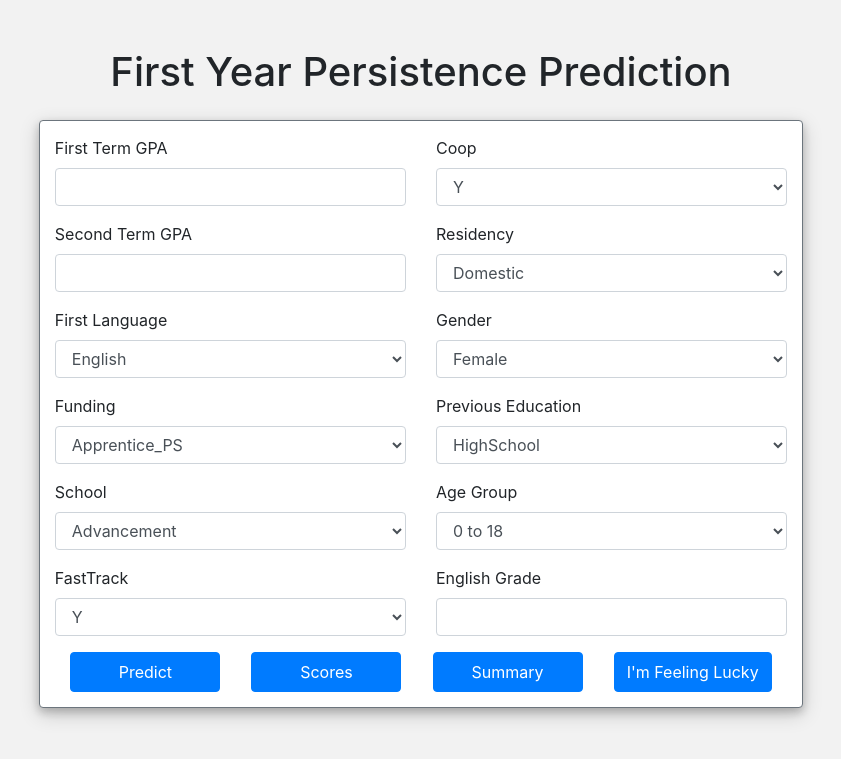
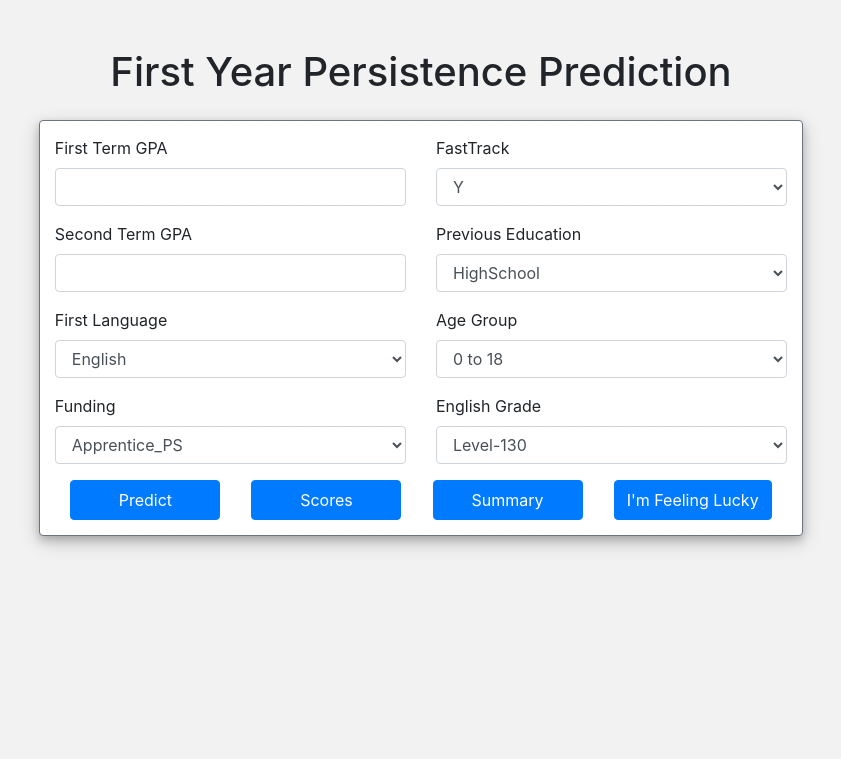
Before and after one commit to DerDangla/First-Year-Persistance-Predictive-Model, a Flask app: page / in a window 1280 px wide. Shown: the top 759 px of the page, without its empty margins (219-1060 px from the left). Run offline with Flask 2, Linux system fonts and the light colour scheme; some libraries are stand-ins or nearby versions.

Commit message:
improve the whole application

```diff
--- a/app.py
+++ b/app.py
@@ -9,6 +9,7 @@ import tensorflow as tf
 import pandas as pd
 import numpy as np
 import json
+import random
 from os import path
 from sklearn.metrics import confusion_matrix, accuracy_score, recall_score, precision_score, f1_score, roc_auc_score
 
@@ -18,7 +19,7 @@ app = Flask(__name__)
 cors = CORS(app, resources={r"/api/*": {"origins": "*"}})
 
 
-# Register a route
+#Register a route
 @app.route("/")
 def home():
     return render_template("index.html")
@@ -29,14 +30,14 @@ class AIModel():
     def __init__(self):
         #load the model
         self.model = tf.keras.models.load_model('models/model.h5', compile=False)
-        self.ohe = joblib.load("models/ohe.pkl")
+        #self.ohe = joblib.load("models/ohe.pkl")
         self.scaler = joblib.load("models/scaler.pkl")
 
         # Load data
-        self.deploy_folder = r'data'
+        #self.deploy_folder = r'data'
 
-        self.X_test_df = pd.read_csv(path.join(self.deploy_folder,"X_test_data.csv"))
-        self.y_test_df = pd.read_csv(path.join(self.deploy_folder,"y_test_data.csv")).to_numpy()
+        #self.X_test_df = pd.read_csv(path.join(self.deploy_folder,"X_test_data.csv"))
+        #self.y_test_df = pd.read_csv(path.join(self.deploy_folder,"y_test_data.csv")).to_numpy()
 
 
 @app.route("/api/predict", methods=["POST"])
@@ -48,13 +49,65 @@ def predict():
     # Get values from the POST Json Data\
     input_data = request.json
 
+    # Convert input data to DataFrame
     input_df = pd.DataFrame([input_data])
-    new_input_numeric = nn_model.scaler.transform(input_df.iloc[:,0:3])
-    new_input_ohe = nn_model.ohe.transform(input_df.iloc[:,3:])
-    new_input = np.concatenate((new_input_numeric, new_input_ohe), axis=1)
+
+    # Check if Second_Term_GPA is None and process accordingly
+    input_df['Second_Term_GPA'] = pd.to_numeric(input_df['Second_Term_GPA'], errors='coerce')  # Convert non-numeric to NaN
+    input_df['Second_Term_GPA_missing'] = input_df['Second_Term_GPA'].isnull().apply(lambda x: 'Y' if x else 'N')
+    input_df['Second_Term_GPA'] = input_df['Second_Term_GPA'].fillna(0)
+
+    # Apply Ordinal Encoding to English_Grade
+    english_grade_map = {
+        1: "Level-130",
+        2: "Level-131",
+        3: "Level-140",
+        4: "Level-141",
+        5: "Level-150",
+        6: "Level-151",
+        7: "Level-160",
+        8: "Level-161",
+        9: "Level-170",
+        10: "Level-171",
+        11: "Level-180"
+    }
+
+    # Reverse the mapping
+    reverse_english_grade_map = {value: key for key, value in english_grade_map.items()}
+    input_df['English_Grade'] = input_df['English_Grade'].map(reverse_english_grade_map ).fillna("Unknown")
+
+    # Identify the categorical columns excluding 'English_Grade'
+    categorical_columns = ['First_Language','Funding','FastTrack','Previous_Education','Age_Group','Second_Term_GPA_missing']
+
+    # One hot encode the categorical columns using pd.get_dummies
+    input_df = pd.get_dummies(input_df, columns=categorical_columns, dtype=int)
+
+    # Ensure all necessary columns are present, filling missing ones with 0 (for the one-hot encoded features)
+    encoded_columns = ['First_Term_GPA', 'Second_Term_GPA', 'English_Grade',
+       'First_Language_English', 'First_Language_French',
+       'First_Language_Other', 'Funding_Apprentice_PS', 'Funding_GPOG_FT',
+       'Funding_Intl Regular', 'Funding_Intl Transfer',
+       'Funding_Second Career Program', 'FastTrack_N', 'FastTrack_Y',
+       'Previous_Education_HighSchool', 'Previous_Education_PostSecondary',
+       'Age_Group_0 to 18', 'Age_Group_19 to 20', 'Age_Group_21 to 25',
+       'Age_Group_26 to 30', 'Age_Group_31 to 35', 'Age_Group_36 to 40',
+       'Age_Group_41 to 50', 'Age_Group_51 to 60', 'Second_Term_GPA_missing_N',
+       'Second_Term_GPA_missing_Y']
+
+    for column in encoded_columns:
+        if column not in input_df.columns:
+            input_df[column] = 0
+
+    # Remove any columns in input_df that are not in X_feature_encoded
+    columns_to_remove = [column for column in input_df.columns if column not in encoded_columns]
+    input_df.drop(columns=columns_to_remove, inplace=True)
+
+    # Standardization
+    numeric_cols = ['First_Term_GPA','Second_Term_GPA']
+    input_df[numeric_cols] = nn_model.scaler.transform(input_df[numeric_cols])
 
     # Make a prediction
-    prediction = nn_model.model.predict(new_input)
+    prediction = nn_model.model.predict(input_df)
 
     # Since it's a binary classification, you can convert this probability to a class label
     predicted_class = (prediction > 0.5).astype(int)
@@ -116,22 +169,38 @@ def scores():
 
     return jsonify({'output':resJson})
 
+
 @app.route('/get_random_data')
 def get_csv_data():
 
-    nn_model = AIModel()
+    # nn_model = AIModel()
 
-    # Just reshape it directly
-    y_test_reshaped = nn_model.y_test_df.reshape(92,1)
+    # # Just reshape it directly
+    # y_test_reshaped = nn_model.y_test_df.reshape(92,1)
 
-    test_set = np.concatenate((nn_model.scaler.inverse_transform(nn_model.X_test_df.iloc[:,0:3]),
-                               nn_model.ohe.inverse_transform(nn_model.X_test_df.iloc[:,3:]),
-                               y_test_reshaped), axis=1)
+    # test_set = np.concatenate((nn_model.scaler.inverse_transform(nn_model.X_test_df.iloc[:,0:3]),
+    #                            nn_model.ohe.inverse_transform(nn_model.X_test_df.iloc[:,3:]),
+    #                            y_test_reshaped), axis=1)
 
-    random_index = np.random.randint(0, test_set.shape[0])
+    # random_index = np.random.randint(0, test_set.shape[0])
 
-    # Convert NumPy array to list before jsonify
-    random_row = test_set[random_index].tolist()
+    # # Convert NumPy array to list before jsonify
+    # random_row = test_set[random_index].tolist()
+
+
+    random_row = {
+        'First_Term_GPA': round(random.uniform(0.0, 5.0), 5),
+        'Second_Term_GPA': 'None' if random.choice([True, False]) else round(random.uniform(0.0, 5.0), 5),
+        'First_Language': random.choice(['English', 'French', 'Other']),
+        'Funding': random.choice(['Apprentice_PS', 'GPOG_FT', 'Intl Offshore', 'Intl Regular', 'Intl Transfer', 'Joint Program Ryerson', 'Joint Program UTSC', 'Second Career Program', 'Work Safety Insurance Board']),
+        'FastTrack': random.choice(['Y', 'N']),
+        'Previous_Education': random.choice(['HighSchool', 'PostSecondary']),
+        'Age_Group': random.choice(['0 to 18', '19 to 20', '21 to 25', '26 to 30', '31 to 35', '36 to 40', '41 to 50', '51 to 60', '61 to 65', '66+']),
+        'English_Grade': random.choice(['Level-130', 'Level-131', 'Level-140', 'Level-141', 'Level-150', 'Level-151', 'Level-160', 'Level-161', 'Level-170', 'Level-171', 'Level-180'])
+    }
+
+    print(random_row)
+
 
     return random_row
 
--- a/static/js/script.js
+++ b/static/js/script.js
@@ -11,11 +11,7 @@ $(document).ready(function () {
                 "English_Grade": $('#english_grade').val(),
                 "First_Language": $('#first_language').val(),
                 "Funding": $('#funding').val(),
-                "School": $('#school').val(),
                 "FastTrack": $('#fast_track').val(),
-                "Coop": $('#coop').val(),
-                "Residency": $('#residency').val(),
-                "Gender": $('#gender').val(),
                 "Previous_Education": $('#previous_education').val(),
                 "Age_Group": $('#age_group').val()
             }
@@ -154,18 +150,14 @@ $(document).ready(function () {
             success: function(data) {
                 // Assuming data contains keys matching the form field IDs.val()
 
-                $('#first_term_gpa').val(data[0])
-                $('#second_term_gpa').val(data[1])
-                $('#english_grade').val(data[2])
-                $('#first_language').val(data[3])
-                $('#funding').val(data[4])
-                $('#school').val(data[5])
-                $('#fast_track').val(data[6])
-                $('#coop').val(data[7])
-                $('#residency').val(data[8])
-                $('#gender').val(data[9])
-                $('#previous_education').val(data[10])
-                $('#age_group').val(data[11])
+                $('#first_term_gpa').val(data.First_Term_GPA)
+                $('#second_term_gpa').val(data.Second_Term_GPA)
+                $('#first_language').val(data.First_Language)
+                $('#funding').val(data.Funding)
+                $('#fast_track').val(data.FastTrack)
+                $('#previous_education').val(data.Previous_Education)
+                $('#age_group').val(data.Age_Group)
+                $('#english_grade').val(data.English_Grade)
             },
             error: function(error) {
                 console.log('Error fetching random data:', error);
--- a/templates/index.html
+++ b/templates/index.html
@@ -27,7 +27,7 @@
                         </div>
                         <div class="form-group">
                             <label for="second_term_gpa">Second Term GPA</label>
-                            <input type="number" class="form-control" id="second_term_gpa" name="second_term_gpa" min="0.000000" max="5.000000" step="0.000001" required>
+                            <input type="text" class="form-control" id="second_term_gpa" name="second_term_gpa" pattern="None|0|([0-4](\.\d{1,6})?)|5(\.0{1,6})?" title="Enter 'none' or a number between 0.000000 and 5.000000" required>
                         </div>
                         <div class="form-group">
                             <label for="first_language">First Language</label>
@@ -51,49 +51,16 @@
                                 <option>Work Safety Insurance Board</option>
                             </select>
                         </div>
-                        <div class="form-group">
-                            <label for="school">School</label>
-                            <select class="form-control" id="school" name="school">
-                                <option>Advancement</option>
-                                <option>Business</option>
-                                <option>Communications</option>
-                                <option>Community and Health</option>
-                                <option>Hospitality</option>
-                                <option>Engineering</option>
-                                <option>Transportation</option>
-                            </select>
-                        </div>
+
+                    </div>
+
+                    <!-- Column 2 -->
+                    <div class="col-md-6">
                         <div class="form-group">
                             <label for="fast_track">FastTrack</label>
                             <select class="form-control" id="fast_track" name="fast_track">
                                 <option>Y</option>
                                 <option>N</option>
-                            </select>
-                        </div>
-                    </div>
-
-                    <!-- Column 2 -->
-                    <div class="col-md-6">
-                        <div class="form-group">
-                            <label for="coop">Coop</label>
-                            <select class="form-control" id="coop" name="coop">
-                                <option>Y</option>
-                                <option>N</option>
-                            </select>
-                        </div>
-                        <div class="form-group">
-                            <label for="residency">Residency</label>
-                            <select class="form-control" id="residency" name="residency">
-                                <option>Domestic</option>
-                                <option>International</option>
-                            </select>
-                        </div>
-                        <div class="form-group">
-                            <label for="gender">Gender</label>
-                            <select class="form-control" id="gender" name="gender">
-                                <option>Female</option>
-                                <option>Male</option>
-                                <option>Neutral</option>
                             </select>
                         </div>
                         <div class="form-group">
@@ -120,7 +87,19 @@
                         </div>
                         <div class="form-group">
                             <label for="english_grade">English Grade</label>
-                            <input type="number" class="form-control" id="english_grade" name="english_grade" min="1" max="10" step="1" required>
+                            <select class="form-control" id="english_grade" name="english_grade">
+                                <option>Level-130</option>
+                                <option>Level-131</option>
+                                <option>Level-140</option>
+                                <option>Level-141</option>
+                                <option>Level-150</option>
+                                <option>Level-151</option>
+                                <option>Level-160</option>
+                                <option>Level-161</option>
+                                <option>Level-170</option>
+                                <option>Level-171</option>
+                                <option>Level-180</option>
+                            </select>
                         </div>
                     </div>
                 </div>
```
Also changed, not shown: 3 other files.
